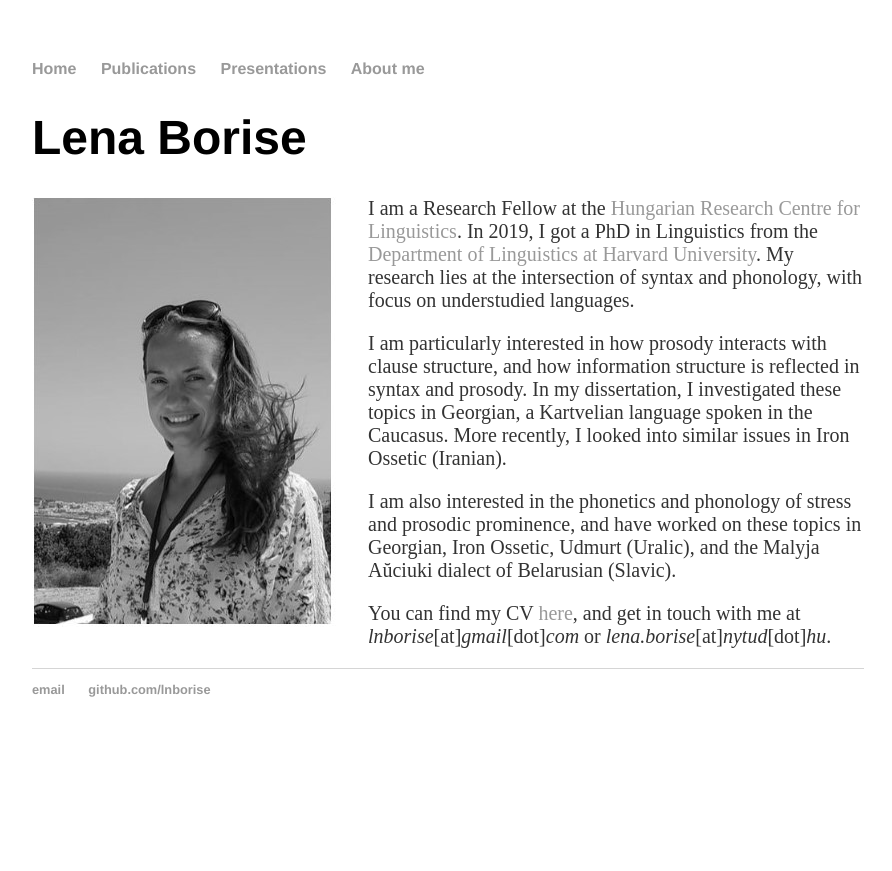
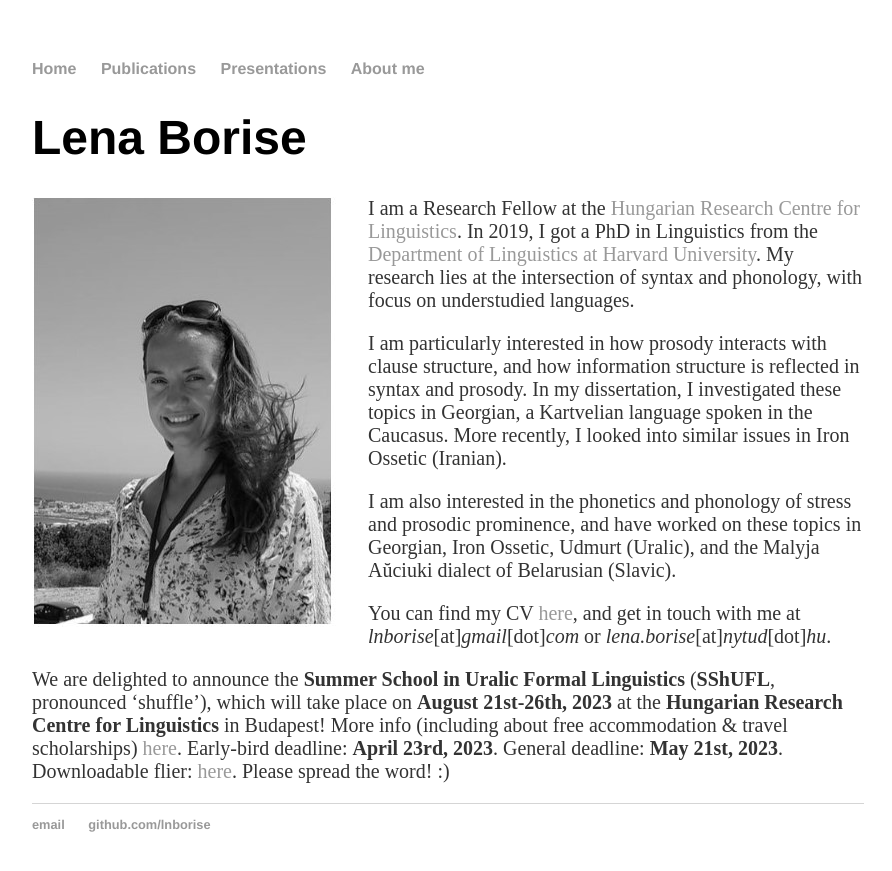
Before and after one commit to lnborise/lnborise.github.io, a Jekyll site: the page built from index.html, in a window 1280 px wide. Shown: the top 871 px of the page, without its empty margins (192-1084 px from the left). Built offline with Jekyll 4.4.1, drawn with Linux system fonts in a browser that asks for light colours; some of the changed lines change nothing that is shown.

Commit message:
Update index.html

```diff
--- a/index.html
+++ b/index.html
@@ -8,7 +8,7 @@ title: Lena Borise
     <img src="/assets/LB_upddd.jpg" alt="">
   </div>
   <div>
-        <p>I am a Research Fellow at the <a href="http://www.nytud.hu/eng/index.html">Hungarian Research Centre for Linguistics</a>. In 2019, I got a PhD in Linguistics from the <a href="https://linguistics.fas.harvard.edu/">Department of Linguistics at Harvard University</a>. My research lies at the intersection of syntax and phonology, with focus on understudied languages.</p>
+        <p>I am a Research Fellow at the <a href="https://nytud.hu/en">Hungarian Research Centre for Linguistics</a>. In 2019, I got a PhD in Linguistics from the <a href="https://linguistics.fas.harvard.edu/">Department of Linguistics at Harvard University</a>. My research lies at the intersection of syntax and phonology, with focus on understudied languages.</p>
 
 	<p>I am particularly interested in how prosody interacts with clause structure, and how information structure is reflected in syntax and prosody. In my dissertation, I investigated these topics in Georgian, a Kartvelian language spoken in the Caucasus. More recently, I looked into similar issues in Iron Ossetic (Iranian).</p>
 
@@ -16,6 +16,8 @@ title: Lena Borise
 	<p></p>
 	<p>You can find my CV <a href="https://lnborise.github.io/assets/Borise_CV_Mar2023.pdf">here</a>, and get in touch with me at <i>lnborise</i>[at]<i>gmail</i>[dot]<i>com</i> or <i>lena.borise</i>[at]<i>nytud</i>[dot]<i>hu</i>.</p>
 
+	  <p> We are delighted to announce the <b>Summer School in Uralic Formal Linguistics</b> (<b>SShUFL</b>, pronounced ‘shuffle’), which will take place on <b>August 21st-26th, 2023</b> at the <b>Hungarian Research Centre for Linguistics</b> in Budapest! More info (including about free accommodation & travel scholarships)<a href="https://www.sshufl-school.nytud.hu/"> here</a>. Early-bird deadline: <b>April 23rd, 2023</b>. General deadline: <b>May 21st, 2023</b>. Downloadable flier: <a href="https://lnborise.github.io/assets/SShUFL flier.pdf">here</a>. Please spread the word! :) </p>
+
 
   </div>
 </div>
```
